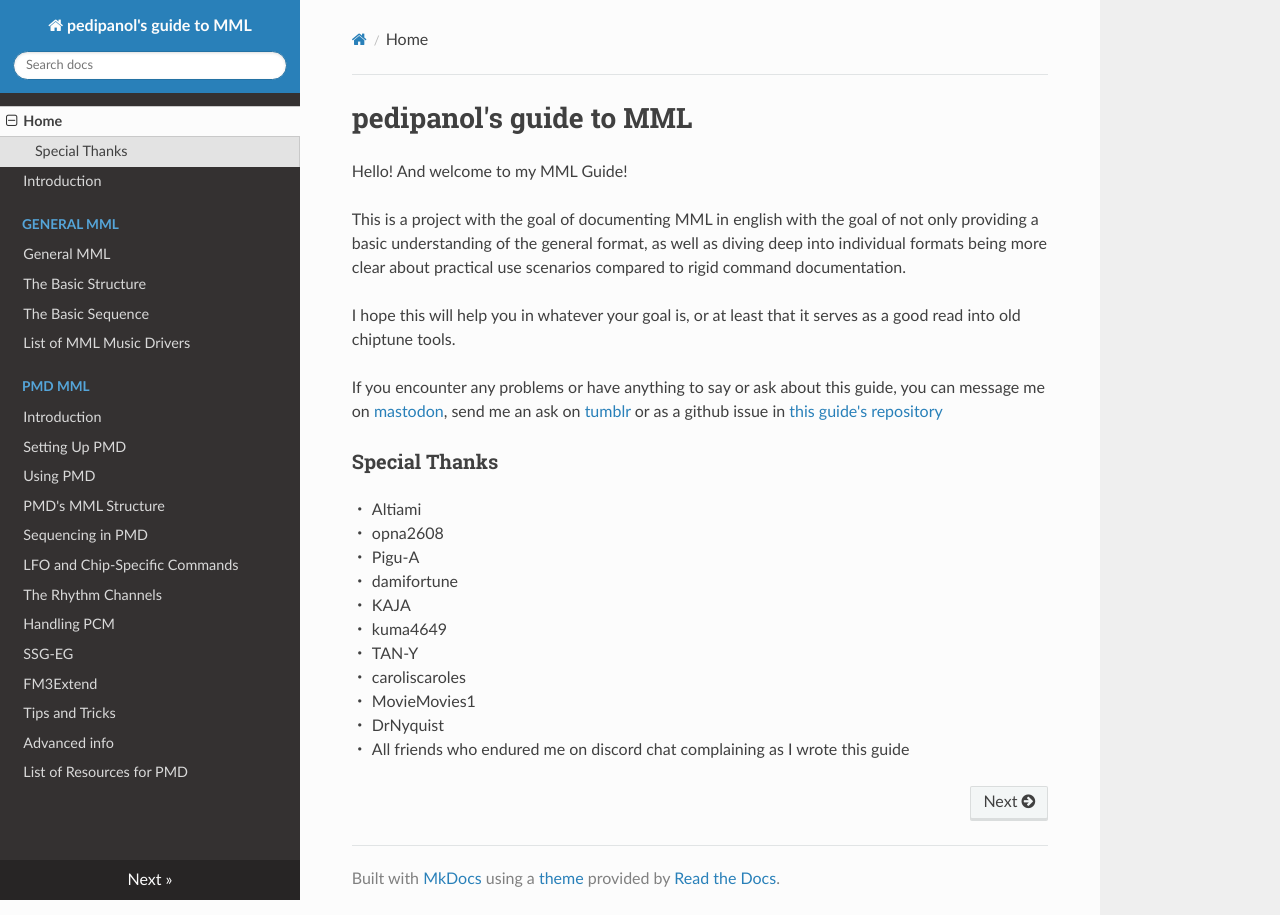
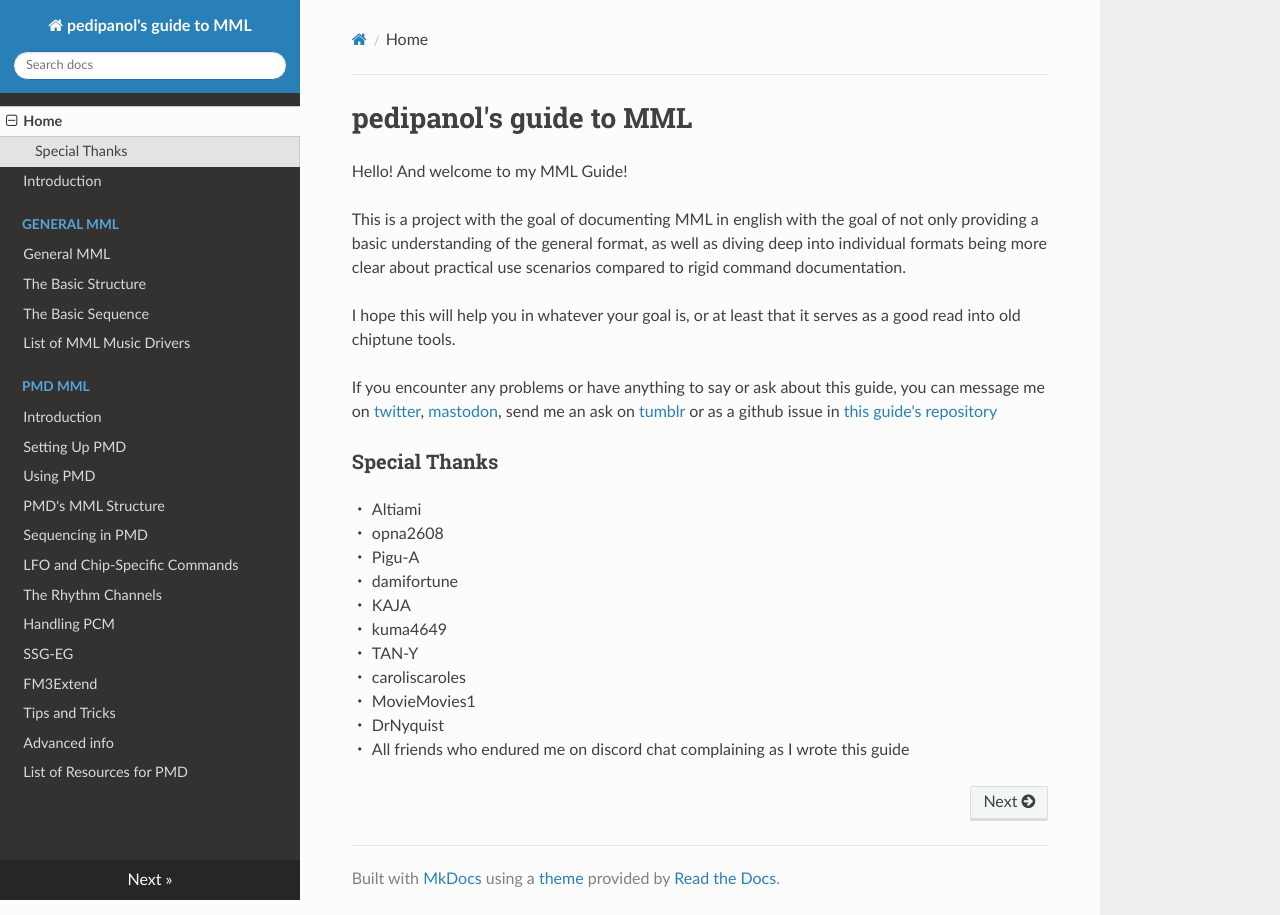
Before and after one commit to pedipanol/mml-guide, an MkDocs documentation site: the page built from docs/index.md, in a window 1280 px wide. Built offline with MkDocs 1.6.1, drawn with Linux system fonts in a browser that asks for light colours.

Commit message:
new contact info

```diff
--- a/docs/index.md
+++ b/docs/index.md
@@ -6,7 +6,7 @@
 
 I hope this will help you in whatever your goal is, or at least that it serves as a good read into old chiptune tools.
 
-If you encounter any problems or have anything to say or ask about this guide, you can message me on [mastodon](https://mastodon.social/@pedipanol), send me an ask on [tumblr](https://www.tumblr.com/pedipanol) or as a github issue in [this guide's repository](https://github.com/pedipanol/mml-guide)
+If you encounter any problems or have anything to say or ask about this guide, you can message me on [twitter](https://www.twitter.com/pedipanol), [mastodon](https://mastodon.social/@pedipanol), send me an ask on [tumblr](https://www.tumblr.com/pedipanol) or as a github issue in [this guide's repository](https://github.com/pedipanol/mml-guide)
 
 ### Special Thanks
  ・ Altiami
```
Also changed, not shown: README.md (+1 -1 lines).
